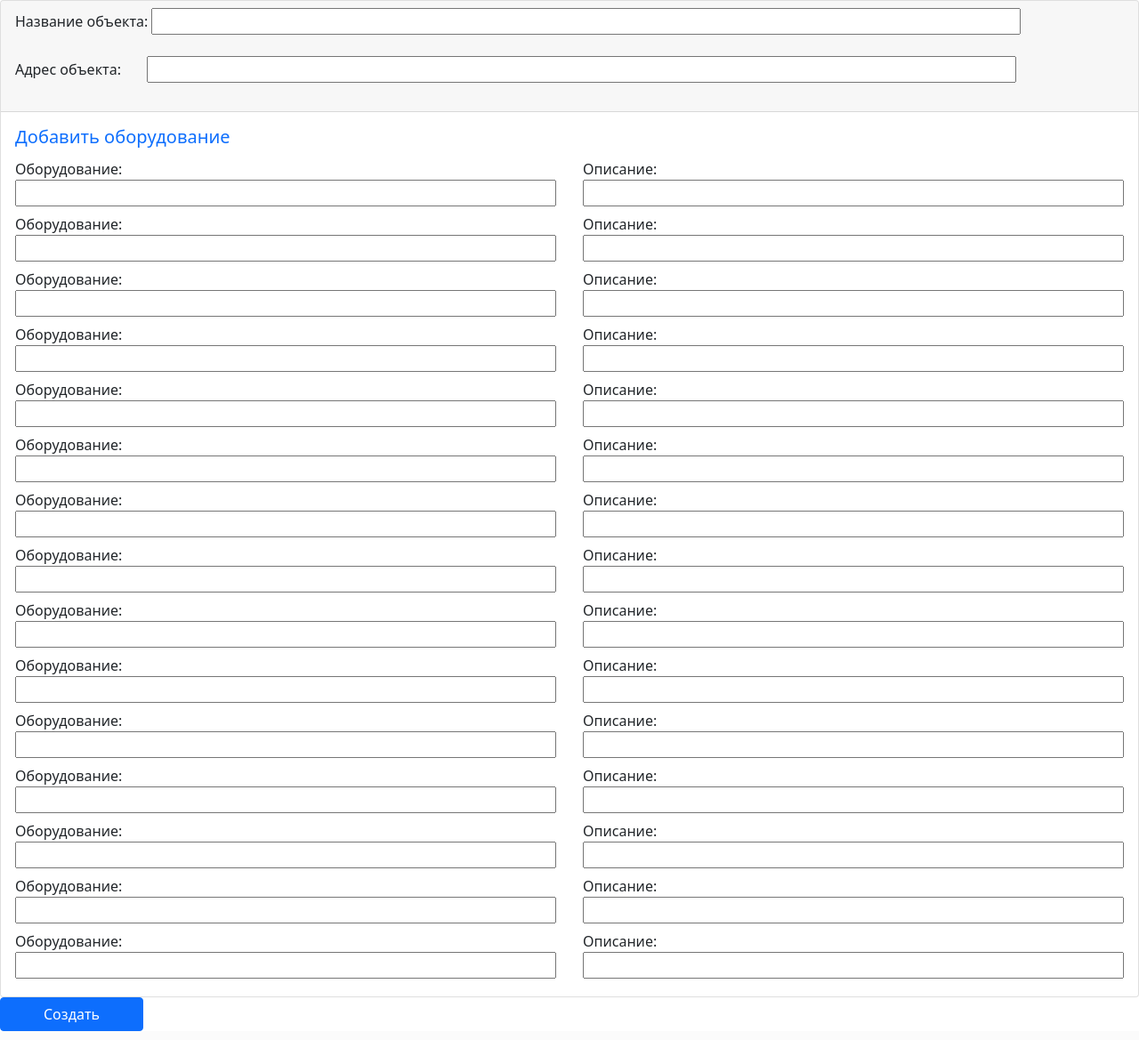
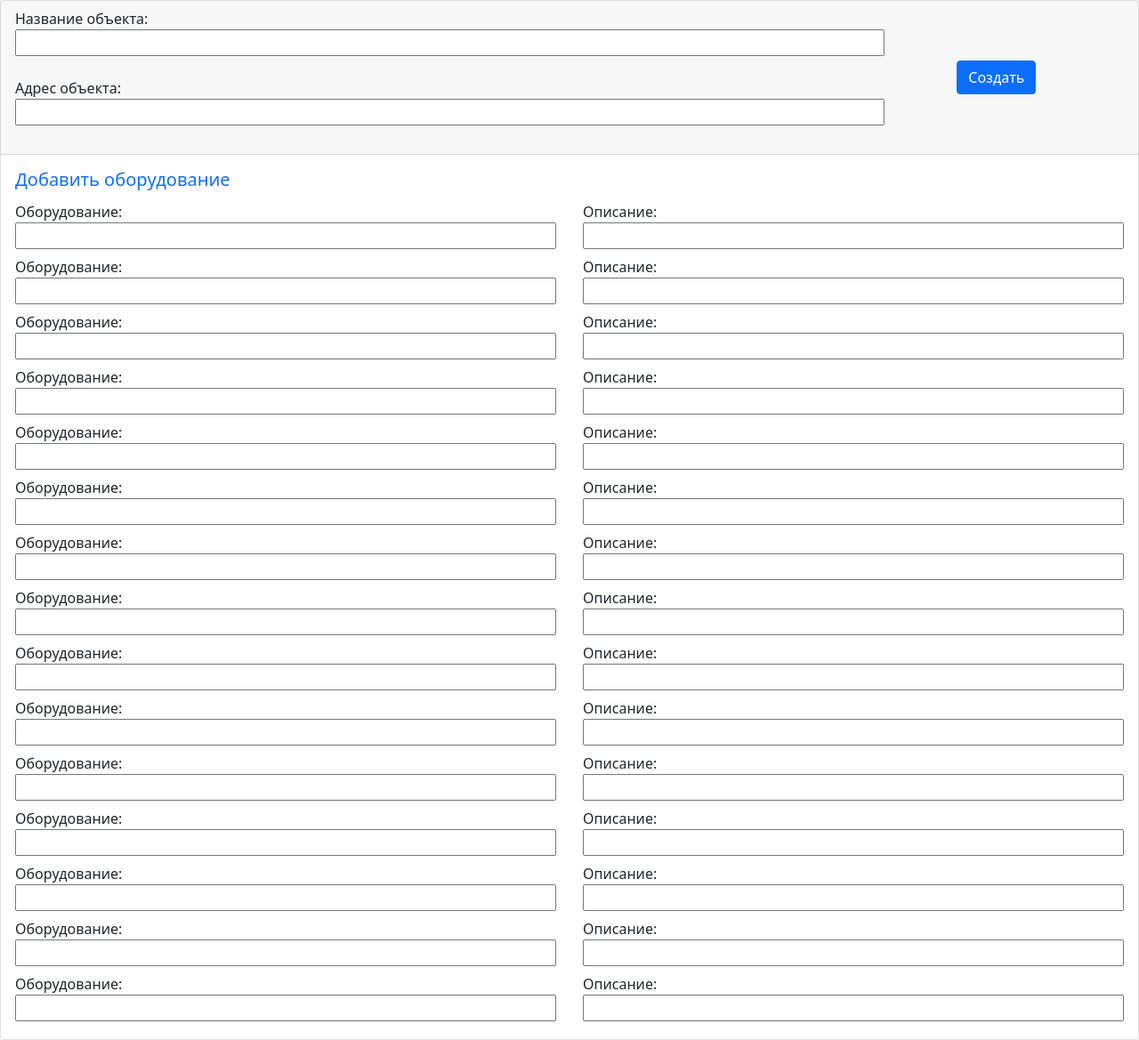
Before and after one commit to dioptrium/challel_scheme, a Django app: page /scheme/create_location in a window 1280 px wide. Shown: the part 68-1237 px from the top of the page at 89% size. Run offline with Django 4.2, Linux system fonts and the light colour scheme; a user stored in the database is signed in; some libraries are stand-ins or nearby versions.

Commit message:
version 1.1.

```diff
--- a/base/scheme/templates/scheme/create_location.html
+++ b/base/scheme/templates/scheme/create_location.html
@@ -10,12 +10,18 @@
     <form method="post">
         {% csrf_token %}
         <div class="card">
-            <div class="card-header">
-                {{form.non_form_errors }}
-                {{form.location.label}}: {{form.location}} <br><br>
-                {{form.address.label}}: &nbsp&nbsp&nbsp&nbsp&nbsp&nbsp{{form.address}}
-                <br><br>
-                <span class="badge rounded-pill bg-danger">{{ error }}</span>
+            <div class="card-header row align-items-center">
+                <div class="col-10 text-right">
+                    {{form.non_form_errors }}
+                    {{form.location.label}}: {{form.location}} <br><br>
+                    {{form.address.label}}: &nbsp&nbsp&nbsp&nbsp&nbsp&nbsp{{form.address}}
+                    <br><br>
+                    <span class="badge rounded-pill bg-danger">{{ error }}</span>
+                </div>
+                <div class="col-2 align-items-start">
+                    <button type="submit" class="btn btn-primary activate">Создать</button>
+                </div>
+
             </div>
             <div class="card-body">
                 <h5 class="text-primary">Добавить оборудование</h5>
@@ -32,10 +38,21 @@
                 {% endfor %}
             </div>
         </div>
-            <div class="">
-                <button type="submit" class="px-5 btn btn-primary ">Создать</button>
-            </div>
+
     </form>
 </div>
 
 {% endblock %}
+
+
+<div class="card-header row align-items-center">
+    <div class="col-10 text-right">
+        <h4>{{channel_detail.channel_name}}</h4>
+        <h6>Прохождение: <b>{{channel_detail.object_a}} - {{channel_detail.object_b}}</b></h6>
+        <h6>Трафик: <b>{{channel_detail.traffic}}</b></h6>
+        <h6>Описание: <b>{{channel_detail.description}}</b></h6>
+    </div>
+    <div class="col-2 align-items-start">
+        <a href="{% url 'url_update_channel' channel_detail.id %}" class="btn btn-primary active" role="button" aria-pressed="true">Изменить</a>
+    </div>
+</div>
```
Also changed, not shown: base/scheme/templates/scheme/channel_detail_view.html (+11 -9 lines), base/scheme/templates/scheme/create_channel.html (+7 -7 lines), base/scheme/templates/scheme/location_detail_view.html (+9 -4 lines), base/scheme/templates/scheme/update_channel.html (+13 -10 lines), base/scheme/templates/scheme/update_location.html (+9 -4 lines), base/db.sqlite3.
